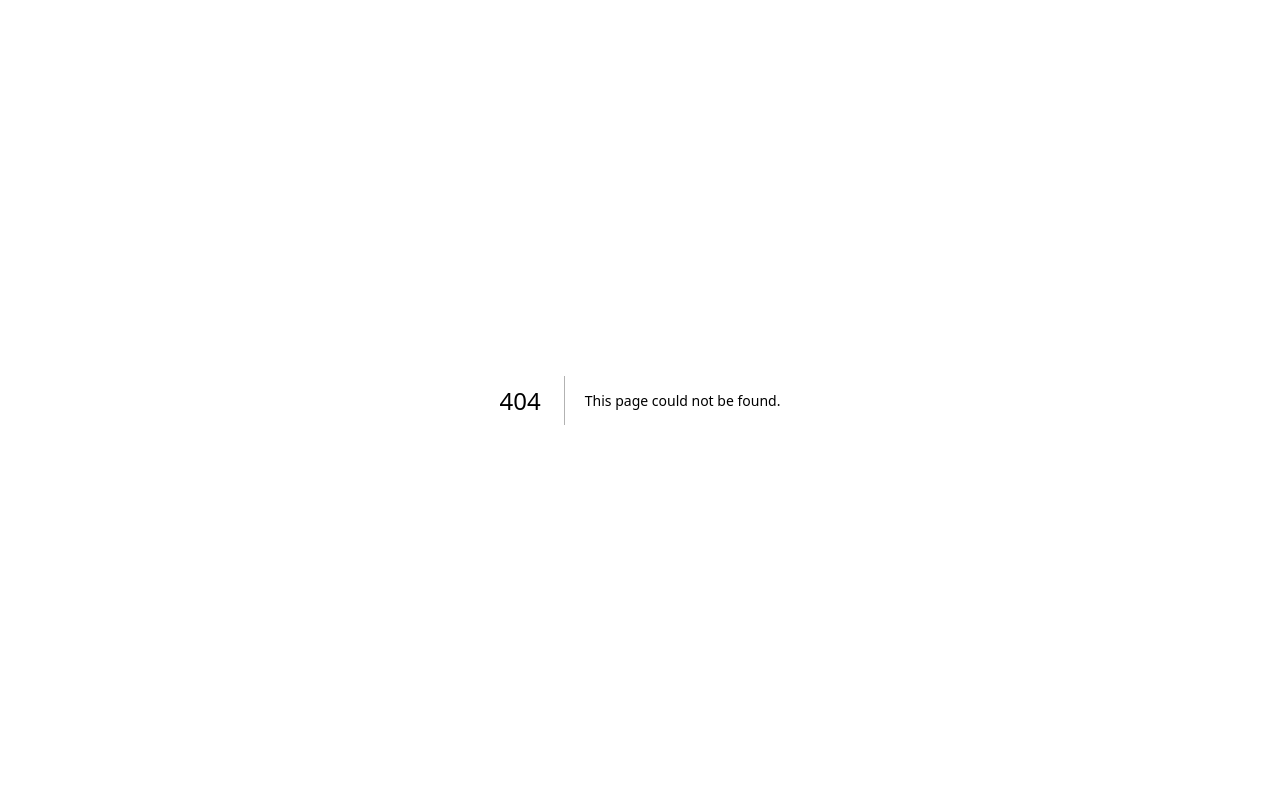
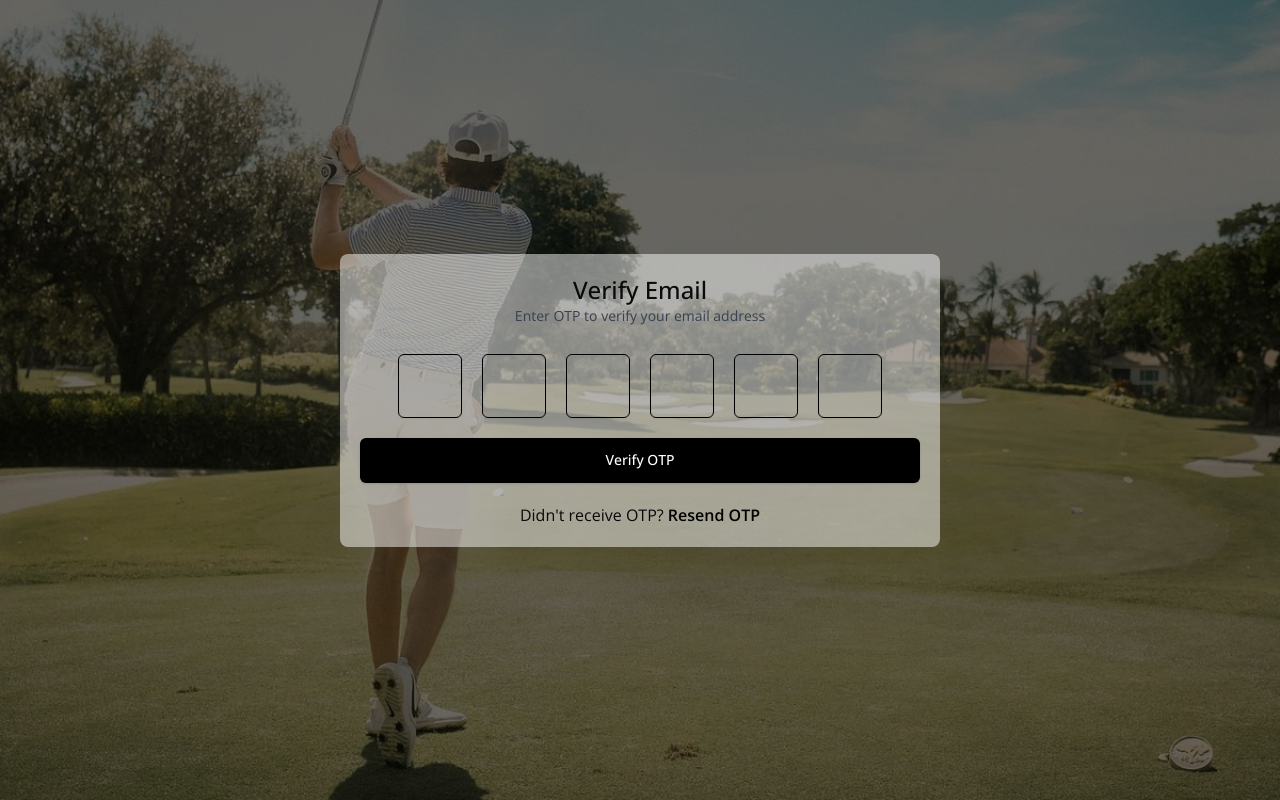
Before and after one commit to FSDTeam-SAA/matchplaygolf_frontend, a Next.js app: page /otp in a window 1280 px wide. Before the commit this address had no page. Built offline with nearby package versions, Linux system fonts and the light colour scheme.

Commit message:
otp form done

```diff
--- a/package.json
+++ b/package.json
@@ -16,6 +16,7 @@
     "@radix-ui/react-slot": "^1.2.4",
     "class-variance-authority": "^0.7.1",
     "clsx": "^2.1.1",
+    "input-otp": "^1.4.2",
     "lucide-react": "^0.554.0",
     "next": "14.2.33",
     "react": "^18",
--- /dev/null
+++ b/src/app/(auth)/otp/_components/otp-form.tsx
@@ -0,0 +1,108 @@
+"use client";
+
+import { Button } from "@/components/ui/button";
+import {
+  Form,
+  FormControl,
+  FormField,
+  FormItem,
+  FormMessage,
+} from "@/components/ui/form";
+import { zodResolver } from "@hookform/resolvers/zod";
+import { useForm } from "react-hook-form";
+import z from "zod";
+import {
+  InputOTP,
+  InputOTPGroup,
+  InputOTPSlot,
+} from "@/components/ui/input-otp";
+
+const formSchema = z.object({
+  otp: z.string().min(6, { message: "OTP must be 6 characters." }),
+});
+
+type FormType = z.infer<typeof formSchema>;
+
+const OtpForm = () => {
+  const form = useForm<FormType>({
+    resolver: zodResolver(formSchema),
+    defaultValues: {
+      otp: "",
+    },
+  });
+
+  function onSubmit(values: FormType) {
+    console.log(values);
+  }
+
+  return (
+    <div>
+      <Form {...form}>
+        <form onSubmit={form.handleSubmit(onSubmit)} className="space-y-5">
+          {/* OTP Field */}
+          <FormField
+            control={form.control}
+            name="otp"
+            render={({ field }) => (
+              <FormItem className="flex flex-col items-center">
+                <FormControl>
+                  <InputOTP maxLength={6} {...field}>
+                    <InputOTPGroup className="gap-5">
+                      <InputOTPSlot
+                        index={0}
+                        className="h-16 w-16 rounded-md border border-black text-lg"
+                      />
+                      <InputOTPSlot
+                        index={1}
+                        className="h-16 w-16 rounded-md border border-black text-lg"
+                      />
+                      <InputOTPSlot
+                        index={2}
+                        className="h-16 w-16 rounded-md border border-black text-lg"
+                      />
+                      <InputOTPSlot
+                        index={3}
+                        className="h-16 w-16 rounded-md border border-black text-lg"
+                      />
+                      <InputOTPSlot
+                        index={4}
+                        className="h-16 w-16 rounded-md border border-black text-lg"
+                      />
+                      <InputOTPSlot
+                        index={5}
+                        className="h-16 w-16 rounded-md border border-black text-lg"
+                      />
+                    </InputOTPGroup>
+                  </InputOTP>
+                </FormControl>
+                <FormMessage />
+              </FormItem>
+            )}
+          />
+
+          <Button
+            type="submit"
+            className="h-[45px] w-full bg-black hover:bg-black/85 text-white"
+          >
+            Verify OTP
+          </Button>
+        </form>
+      </Form>
+
+      <div className="mt-5 space-y-3">
+        <h3 className="text-center">
+          Didn&apos;t receive OTP?{" "}
+          <button
+            type="button"
+            className="font-semibold hover:underline text-black"
+            onClick={() => console.log("Resend OTP")}
+          >
+            Resend OTP
+          </button>
+        </h3>
+      </div>
+    </div>
+  );
+};
+
+export default OtpForm;
--- /dev/null
+++ b/src/app/(auth)/otp/page.tsx
@@ -0,0 +1,18 @@
+import OtpForm from "./_components/otp-form";
+
+export default function OtpPage() {
+  return (
+    <div className="bg-[#ffffff7e] p-5 rounded-lg w-[400px] lg:w-[600px]">
+      <div className="text-center">
+        <h1 className="text-2xl font-medium">Verify Email</h1>
+        <p className="text-sm text-gray-700">
+          Enter OTP to verify your email address
+        </p>
+      </div>
+
+      <div className="mt-5">
+        <OtpForm />
+      </div>
+    </div>
+  );
+}
--- /dev/null
+++ b/src/components/ui/input-otp.tsx
@@ -0,0 +1,71 @@
+"use client"
+
+import * as React from "react"
+import { OTPInput, OTPInputContext } from "input-otp"
+import { Minus } from "lucide-react"
+
+import { cn } from "@/lib/utils"
+
+const InputOTP = React.forwardRef<
+  React.ElementRef<typeof OTPInput>,
+  React.ComponentPropsWithoutRef<typeof OTPInput>
+>(({ className, containerClassName, ...props }, ref) => (
+  <OTPInput
+    ref={ref}
+    containerClassName={cn(
+      "flex items-center gap-2 has-[:disabled]:opacity-50",
+      containerClassName
+    )}
+    className={cn("disabled:cursor-not-allowed", className)}
+    {...props}
+  />
+))
+InputOTP.displayName = "InputOTP"
+
+const InputOTPGroup = React.forwardRef<
+  React.ElementRef<"div">,
+  React.ComponentPropsWithoutRef<"div">
+>(({ className, ...props }, ref) => (
+  <div ref={ref} className={cn("flex items-center", className)} {...props} />
+))
+InputOTPGroup.displayName = "InputOTPGroup"
+
+const InputOTPSlot = React.forwardRef<
+  React.ElementRef<"div">,
+  React.ComponentPropsWithoutRef<"div"> & { index: number }
+>(({ index, className, ...props }, ref) => {
+  const inputOTPContext = React.useContext(OTPInputContext)
+  const { char, hasFakeCaret, isActive } = inputOTPContext.slots[index]
+
+  return (
+    <div
+      ref={ref}
+      className={cn(
+        "relative flex h-9 w-9 items-center justify-center border-y border-r border-input text-sm shadow-sm transition-all first:rounded-l-md first:border-l last:rounded-r-md",
+        isActive && "z-10 ring-1 ring-ring",
+        className
+      )}
+      {...props}
+    >
+      {char}
+      {hasFakeCaret && (
+        <div className="pointer-events-none absolute inset-0 flex items-center justify-center">
+          <div className="h-4 w-px animate-caret-blink bg-foreground duration-1000" />
+        </div>
+      )}
+    </div>
+  )
+})
+InputOTPSlot.displayName = "InputOTPSlot"
+
+const InputOTPSeparator = React.forwardRef<
+  React.ElementRef<"div">,
+  React.ComponentPropsWithoutRef<"div">
+>(({ ...props }, ref) => (
+  <div ref={ref} role="separator" {...props}>
+    <Minus />
+  </div>
+))
+InputOTPSeparator.displayName = "InputOTPSeparator"
+
+export { InputOTP, InputOTPGroup, InputOTPSlot, InputOTPSeparator }
```
Also changed, not shown: 1 other file (tests, documents, lock files or other folders).
